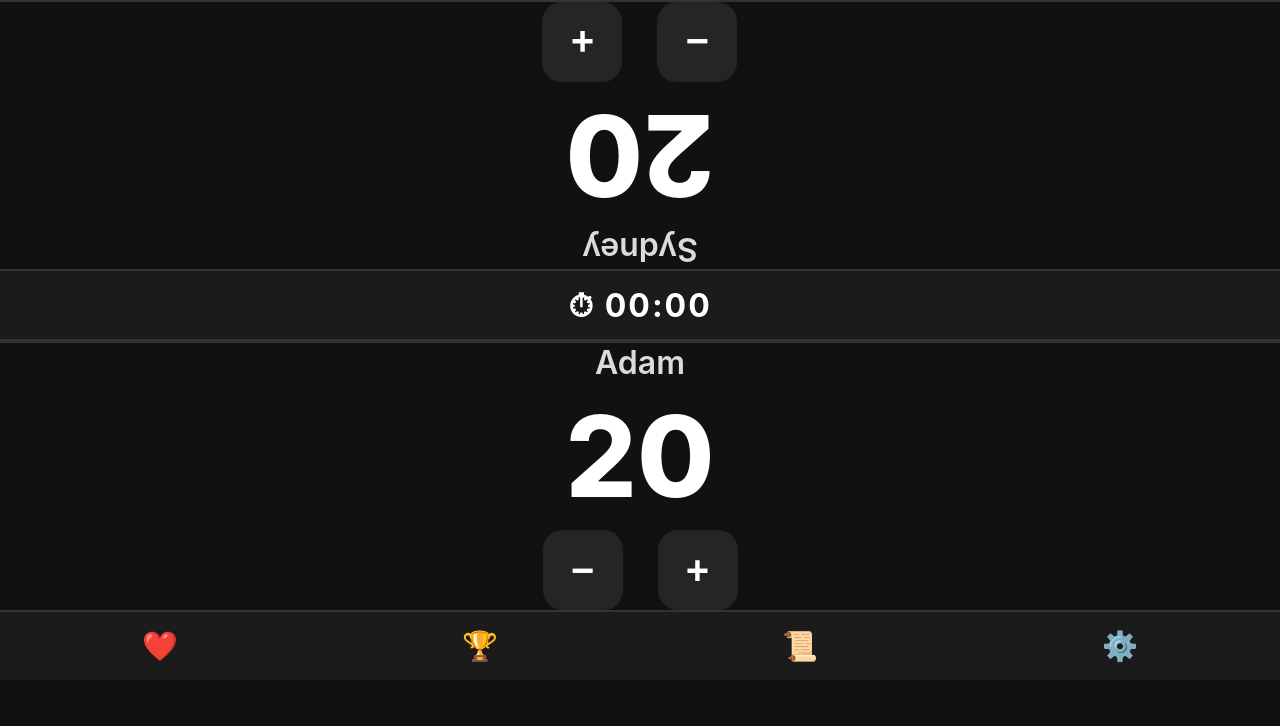
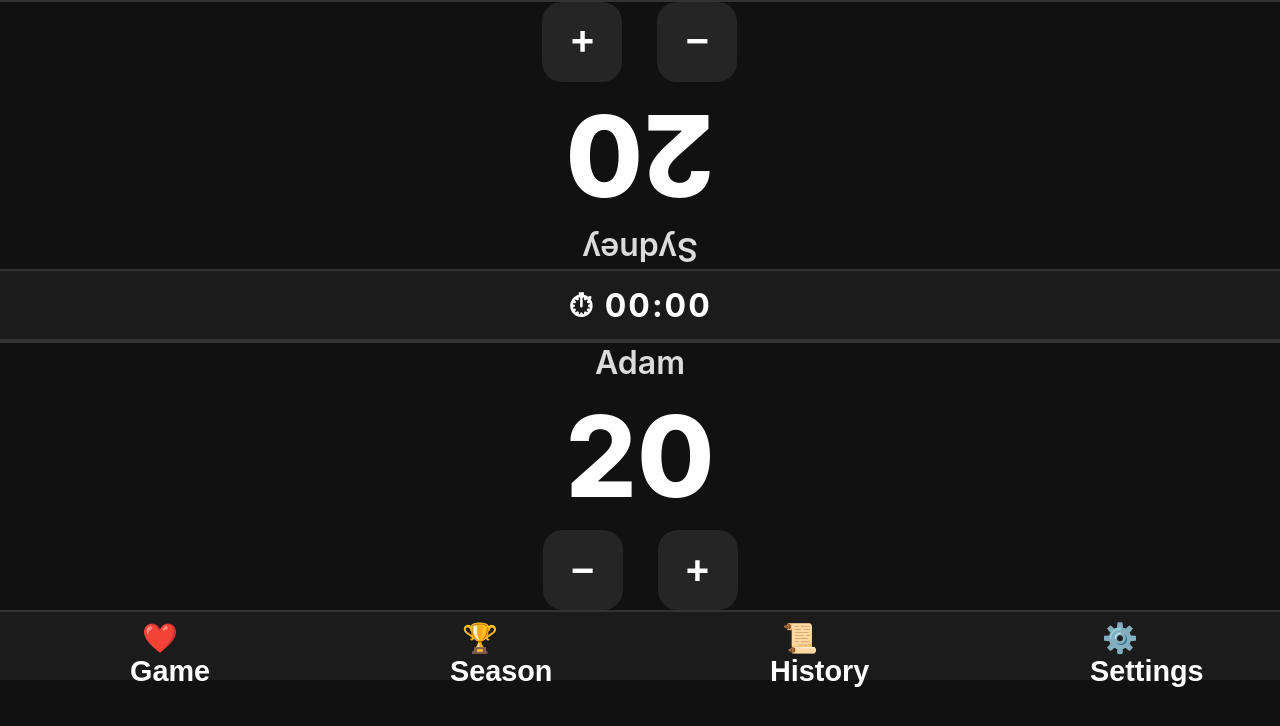
Before and after one commit to adammwalsh/life-logger, a plain HTML site: page index.html in a window 1280 px wide. Drawn offline with Linux system fonts and the light colour scheme.

Commit message:
Update index.html

```diff
--- a/index.html
+++ b/index.html
@@ -185,13 +185,28 @@ Reset Everything
 
 
 
-
 <nav>
 
-<button data-page="game">❤️</button>
-<button data-page="season">🏆</button>
-<button data-page="history">📜</button>
-<button data-page="settings">⚙️</button>
+
+<button data-page="game" class="active">
+❤️
+<span>Game</span>
+</button>
+
+<button data-page="season">
+🏆
+<span>Season</span>
+</button>
+
+<button data-page="history">
+📜
+<span>History</span>
+</button>
+
+<button data-page="settings">
+⚙️
+<span>Settings</span>
+</button>
 
 </nav>
 
```
